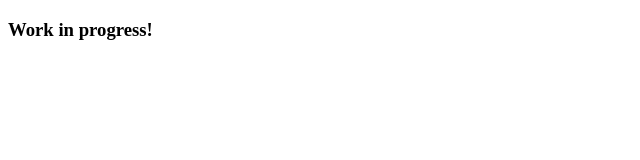
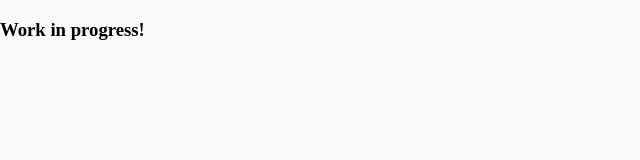
Before and after one commit to soraking/soraking.github.io, a plain HTML site: page index.html in a window 1280 px wide. Shown: the full height of the page, 0-640 px from the left. Drawn offline with Linux system fonts and the light colour scheme.

Commit message:
Update index.html

```diff
--- a/index.html
+++ b/index.html
@@ -2,6 +2,7 @@
 <html>
   <head>
     <title>SoraKing personal website</title>
+    <link rel="stylesheet" type="text/css" href="css/main.css">
   </head>
   <body>
     <h3>Work in progress!</h3>
```
Lines whose indentation alone changed are shown as unchanged.
